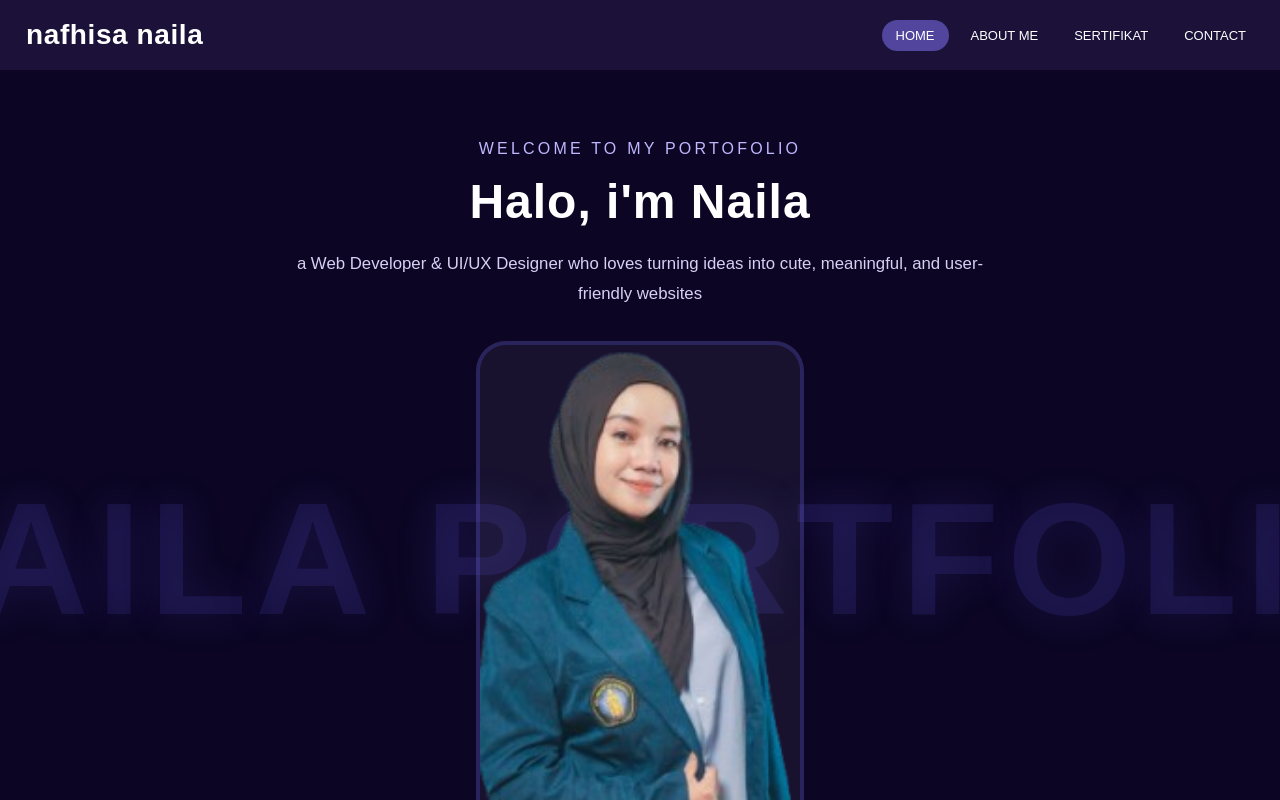
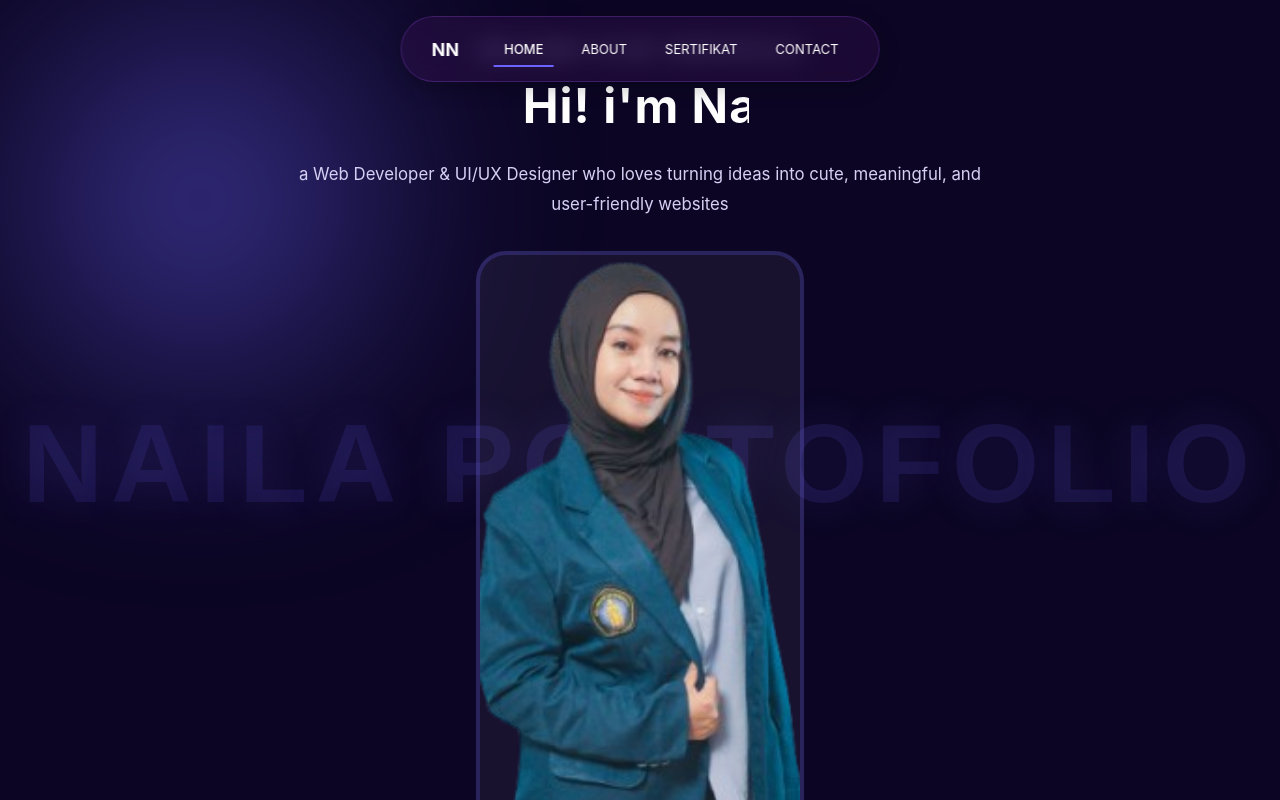
Before and after one commit to nafhsnael/Portofolio-Kelompok2, a React (Create React App) app: page / in a window 1280 px wide. Shown: the top 800 px of the page. Built offline with nearby package versions, Linux system fonts and the light colour scheme.

Commit message:
update portfolio UI

```diff
--- a/src/Contact.jsx
+++ b/src/Contact.jsx
@@ -12,6 +12,12 @@ export default function Contact() {
         scrollMarginTop: "90px"
       }}
     >
+      <section
+  style={{
+    position: "relative",
+    zIndex: 1
+  }}
+></section>
       <div style={{ maxWidth: "760px", margin: "0 auto" }}>
         <h2 style={{ fontSize: "2.5rem", marginBottom: "16px" }}>Contact</h2>
         <p style={{ fontSize: "1.05rem", lineHeight: 1.8, marginBottom: "24px" }}>
--- a/src/HomeSection.jsx
+++ b/src/HomeSection.jsx
@@ -13,24 +13,22 @@ export default function HomeSection() {
     textAlign: "center",
     padding: "40px 20px",
     position: "relative",
+    zIndex: 1, // tambahin ini
     overflow: "hidden",
     scrollMarginTop: "90px"
   }}
     >
-      <div
-        style={{
+      <div className="hero-background" style={{
           position: "absolute",
           inset: 0,
           display: "flex",
           alignItems: "center",
           justifyContent: "center",
           pointerEvents: "none"
-        }}
-      >
-        <span
-          style={{
+        }}>
+        <span className="hero-background-text" style={{
             fontFamily: "Notable, sans-serif",
-            fontSize: "10rem",
+            fontSize: "7rem",
             fontWeight: 900,
             color: "rgba(108, 99, 255, 0.12)",
             textTransform: "uppercase",
@@ -38,20 +36,19 @@ export default function HomeSection() {
             lineHeight: 1,
             whiteSpace: "nowrap",
             textShadow: "0 0 40px rgba(108, 99, 255, 0.15)"
-          }}
-        >
-          naila portfolio
+          }}>
+          naila portofolio
         </span>
       </div>
 
       <div style={{ position: "relative", zIndex: 2, width: "100%", maxWidth: "980px" }}>
-        <p style={{ margin: 0, fontSize: "1rem", color: "#bfb8ff", letterSpacing: "0.2em", textTransform: "uppercase" }}>
+        <p className="hero-subtitle">
          Welcome to my portofolio
         </p>
-        <h1 style={{ fontSize: "3rem", margin: "16px 0 20px", letterSpacing: "1px" }}>
-          Halo, i'm Naila
+        <h1 className="typed-title" style={{ fontSize: "3rem", margin: "16px 0 20px", letterSpacing: "1px" }}>
+          Hi! i'm Naila
         </h1>
-        <p style={{ margin: "0 auto 32px", maxWidth: "720px", lineHeight: 1.8, fontSize: "1.05rem", color: "#d7d0f5" }}>
+        <p className="hero-description">
            a Web Developer & UI/UX Designer who loves turning ideas into cute, meaningful, and user-friendly websites
         </p>
 
@@ -59,7 +56,7 @@ export default function HomeSection() {
           <img
             src="/nailacntx.png"
             alt="Naila"
-            className="home-image"
+            className="home-image hero-image"
             style={{
               width: "320px",
               maxWidth: "90%",
--- a/src/Portofolio.jsx
+++ b/src/Portofolio.jsx
@@ -10,25 +10,27 @@ export default function Portfolio() {
   const navLinkStyle = {
     color: "white",
     textDecoration: "none",
-    padding: "8px 14px",
+    padding: "6px 10px",
     borderRadius: "20px",
     cursor: "pointer",
     fontSize: "13px",
     whiteSpace: "nowrap",
-    flexShrink: 0
   };
 
   useEffect(() => {
     const sectionIds = ["home", "about", "project", "contact"];
+
     const handleScroll = () => {
       const scrollPosition = window.scrollY + 110;
       let current = "home";
+
       sectionIds.forEach((id) => {
         const section = document.getElementById(id);
         if (section && section.offsetTop <= scrollPosition) {
           current = id;
         }
       });
+
       setActiveSection(current);
     };
 
@@ -40,88 +42,112 @@ export default function Portfolio() {
   return (
     <div
       style={{
+        minHeight: "100vh",
         background: "#0c0624",
-        minHeight: "100vh",
+        position: "relative",
+        overflow: "hidden",
         color: "white",
-        fontFamily: "Poppins, sans-serif",
-        paddingTop: "100px",
-        overflowX: "hidden",
-        scrollBehavior: "smooth"
       }}
     >
-      {/* NAVBAR */}
+      {/* 🔥 BACKGROUND BLUR */}
+      <div
+        style={{
+          position: "absolute",
+          top: "50px",
+          left: "50px",
+          width: "300px",
+          height: "300px",
+          background: "rgba(108,99,255,0.6)",
+          borderRadius: "50%",
+          filter: "blur(120px)",
+          zIndex: 0,
+        }}
+      />
+
+      <div
+        style={{
+          position: "absolute",
+          bottom: "50px",
+          right: "50px",
+          width: "300px",
+          height: "300px",
+          background: "rgba(167,139,250,0.5)",
+          borderRadius: "50%",
+          filter: "blur(120px)",
+          zIndex: 0,
+        }}
+      />
+
+      {/* 🔥 NAVBAR */}
       <nav
         style={{
           position: "fixed",
-          top: 0,
-          left: 0,
-          right: 0,
-          width: "100vw",
-          boxSizing: "border-box",
-          minHeight: "70px",
-          padding: "14px 20px",
+          top: "16px",
+          left: "50%",
+          transform: "translateX(-50%)",
+          width: "fit-content",
+          minHeight: "48px",
+          padding: "8px 30px",
           display: "flex",
-          justifyContent: "space-between",
           alignItems: "center",
-          background: "rgba(30,20,60,0.95)",
-          backdropFilter: "blur(10px)",
-          zIndex: 100,
-          overflow: "hidden"
+          gap: "35px",
+          borderRadius: "40px",
+          background: "rgba(58, 19, 88, 0.35)",
+          backdropFilter: "blur(12px)",
+          WebkitBackdropFilter: "blur(12px)",
+          border: "1px solid rgba(168, 85, 247, 0.25)",
+          boxShadow: "0 6px 20px rgba(0,0,0,0.25)",
+          zIndex: 999,
         }}
       >
-        <div style={{ display: "flex", gap: "16px", alignItems: "center", marginLeft: "6px" }}>
-          <span
-            style={{
-              fontFamily: "Poppins, sans-serif",
-              fontSize: "28px",
-              fontWeight: "bold",
-              letterSpacing: "0.6px"
-            }}
-          >
-            nafhisa naila
-          </span>
-        </div>
+        <span style={{ fontSize: "18px", fontWeight: "bold" }}>NN</span>
 
-        <div style={{ display: "flex", gap: "8px", alignItems: "center", flexWrap: "wrap", justifyContent: "flex-end", minWidth: 0, maxWidth: "70vw" }}>
+        <div style={{ display: "flex", gap: "18px" }}>
           <a
             href="#home"
             className={`nav-link ${activeSection === "home" ? "active" : ""}`}
             style={navLinkStyle}
-            onClick={() => setActiveSection("home")}
           >
             HOME
           </a>
+
           <a
             href="#about"
             className={`nav-link ${activeSection === "about" ? "active" : ""}`}
             style={navLinkStyle}
-            onClick={() => setActiveSection("about")}
           >
-            ABOUT ME
+            ABOUT
           </a>
+
           <a
             href="#project"
-            className={`nav-link ${activeSection === "project" ? "active" : ""}`}
+            className={`nav-link ${
+              activeSection === "project" ? "active" : ""
+            }`}
             style={navLinkStyle}
-            onClick={() => setActiveSection("project")}
           >
             SERTIFIKAT
           </a>
+
           <a
             href="#contact"
-            className={`nav-link ${activeSection === "contact" ? "active" : ""}`}
+            className={`nav-link ${
+              activeSection === "contact" ? "active" : ""
+            }`}
             style={navLinkStyle}
-            onClick={() => setActiveSection("contact")}
           >
             CONTACT
           </a>
         </div>
       </nav>
 
-      <HomeSection />
-      <AboutMe />
-      <Projects />
-      <Contact />
+      {/* 🔥 CONTENT */}
+      <div style={{ position: "relative", zIndex: 1 }}>
+        <HomeSection />
+        <AboutMe />
+        <Projects />
+        <Contact />
+      </div>
     </div>
   );
 }
--- a/src/Projects.jsx
+++ b/src/Projects.jsx
@@ -45,6 +45,12 @@ export default function Projects() {
         scrollMarginTop: "90px"
       }}
     >
+      <section
+  style={{
+    position: "relative",
+    zIndex: 2
+  }}
+></section>
       <div style={{ maxWidth: "960px", margin: "0 auto" }}>
         <h2 style={{ fontSize: "2.5rem", marginBottom: "16px" }}>Sertifikat</h2>
         <div
--- a/src/index.css
+++ b/src/index.css
@@ -25,15 +25,158 @@ code {
 
 .nav-link {
   display: inline-block;
-  transition: transform 0.2s ease, box-shadow 0.2s ease, background-color 0.2s ease;
+  color: #aaa;
+  text-decoration: none;
+  transition: all 0.3s ease;
+  position: relative;
 }
 
 .nav-link:hover {
-  transform: scale(1.08);
-  box-shadow: 0 10px 24px rgba(108, 99, 255, 0.25);
+  color: #6c63ff;
 }
 
 .nav-link.active {
-  background: #52459D;
-  color: white;
+  color: #6c63ff;
+  font-weight: 500;
 }
+
+/* garis bawah animasi */
+.nav-link::after {
+  content: "";
+  position: absolute;
+  left: 0;
+  bottom: -4px;
+  width: 0;
+  height: 2px;
+  background: #6c63ff;
+  transition: 0.3s;
+}
+
+.nav-link:hover::after,
+.nav-link.active::after {
+  width: 100%;
+}
+
+@keyframes fade-slide-up {
+  from {
+    opacity: 0;
+    transform: translateY(24px);
+  }
+
+  to {
+    opacity: 1;
+    transform: translateY(0);
+  }
+}
+
+@keyframes typing {
+  from {
+    width: 0;
+  }
+
+  to {
+    width: 15ch;
+  }
+}
+
+@keyframes blink-caret {
+
+  from,
+  to {
+    border-color: transparent;
+  }
+
+  50% {
+    border-color: rgba(108, 99, 255, 0.9);
+  }
+}
+
+.hero-background-text {
+  opacity: 0;
+  animation: fade-slide-up 0.5s ease-out 0.9s forwards;
+}
+
+.hero-subtitle {
+  margin: 0;
+  font-size: 1rem;
+  color: #bfb8ff;
+  letter-spacing: 0.2em;
+  text-transform: uppercase;
+  opacity: 0;
+  animation: fade-slide-up 0.8s ease-out 0.35s forwards;
+}
+
+.typed-title {
+  display: inline-block;
+  overflow: hidden;
+  white-space: nowrap;
+  border-right: 0.18em solid rgba(108, 99, 255, 0.9);
+  width: 0;
+  animation: typing 8s steps(12, end) infinite,
+    blink-caret 0.8s step-end infinite;
+}
+
+@keyframes typing {
+  0% {
+    width: 0
+  }
+
+  40% {
+    width: 12ch
+  }
+
+  60% {
+    width: 12ch
+  }
+
+  /* pause di akhir teks */
+  100% {
+    width: 0
+  }
+}
+
+@keyframes blink-caret {
+  50% {
+    border-color: transparent
+  }
+}
+
+
+.hero-description {
+  margin: 0 auto 32px;
+  max-width: 720px;
+  line-height: 1.8;
+  font-size: 1.05rem;
+  color: #d7d0f5;
+  opacity: 0;
+  animation: fade-slide-up 0.8s ease-out 0.35s forwards;
+
+}
+
+.hero-image {
+  opacity: 0;
+  animation: fade-slide-up 0.8s ease-out 1.55s forwards;
+}
+
+@keyframes title-pop {
+  0% {
+    opacity: 0;
+    transform: translateY(24px) scale(0.96);
+  }
+
+  60% {
+    opacity: 1;
+    transform: translateY(-6px) scale(1.02);
+  }
+
+  100% {
+    opacity: 1;
+    transform: translateY(0) scale(1);
+  }
+}
+
+
+.animated-title {
+  opacity: 0;
+  animation: title-pop 0.9s ease-out 0.2s forwards;
+}
```
Lines whose indentation alone changed are shown as unchanged.
